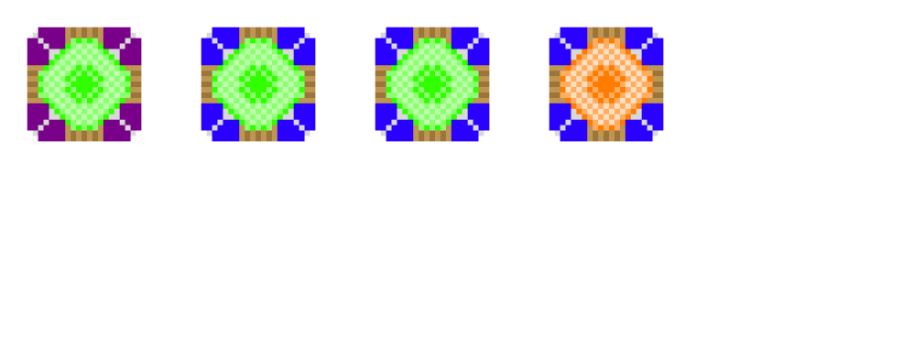
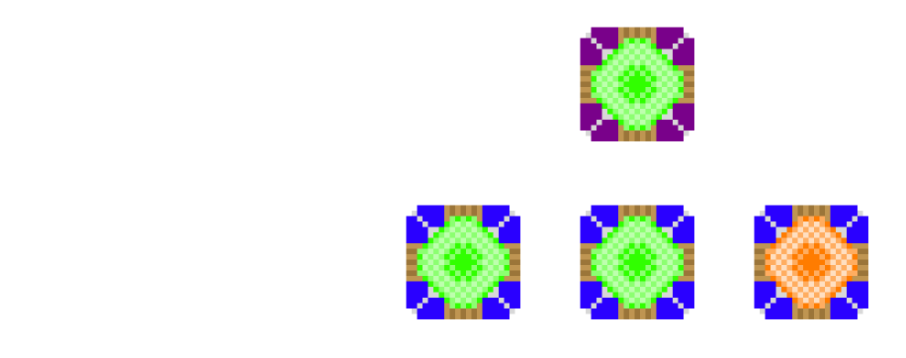
Before and after one commit to soleilyasmina/bitflop, a React (Create React App) app: page / in a window 1280 px wide. Shown: the top 358 px of the page, without its empty margins (0-906 px from the left). Built offline with nearby package versions, Linux system fonts and the light colour scheme.

Commit message:
added style

```diff
--- a/src/App.css
+++ b/src/App.css
@@ -2,3 +2,16 @@
   width: 174px;
   height: 174px;
 }
+
+.pool {
+  display: flex;
+  flex-direction: column;
+}
+
+.master-container {
+  margin: 0 auto;
+}
+
+.pool-container {
+  margin: 0 auto;
+}
--- a/src/components/Pool.js
+++ b/src/components/Pool.js
@@ -10,8 +10,11 @@ const Pool = (props) => {
   }
 
   return (
-    <>
+    <div className="pool">
+      <div className="master-container">
       <Coin master={true} flipCoin={() => setMaster(!true)} heads={master} />
+      </div>
+      <div className="pool-container">
         { pool.map((coin, i) => (
           <Coin
             heads={coin}
@@ -19,7 +22,8 @@ const Pool = (props) => {
             master={false}
           />
         )) }
-    </>
+      </div>
+    </div>
   )
 }
 
```
Lines whose indentation alone changed are shown as unchanged.
